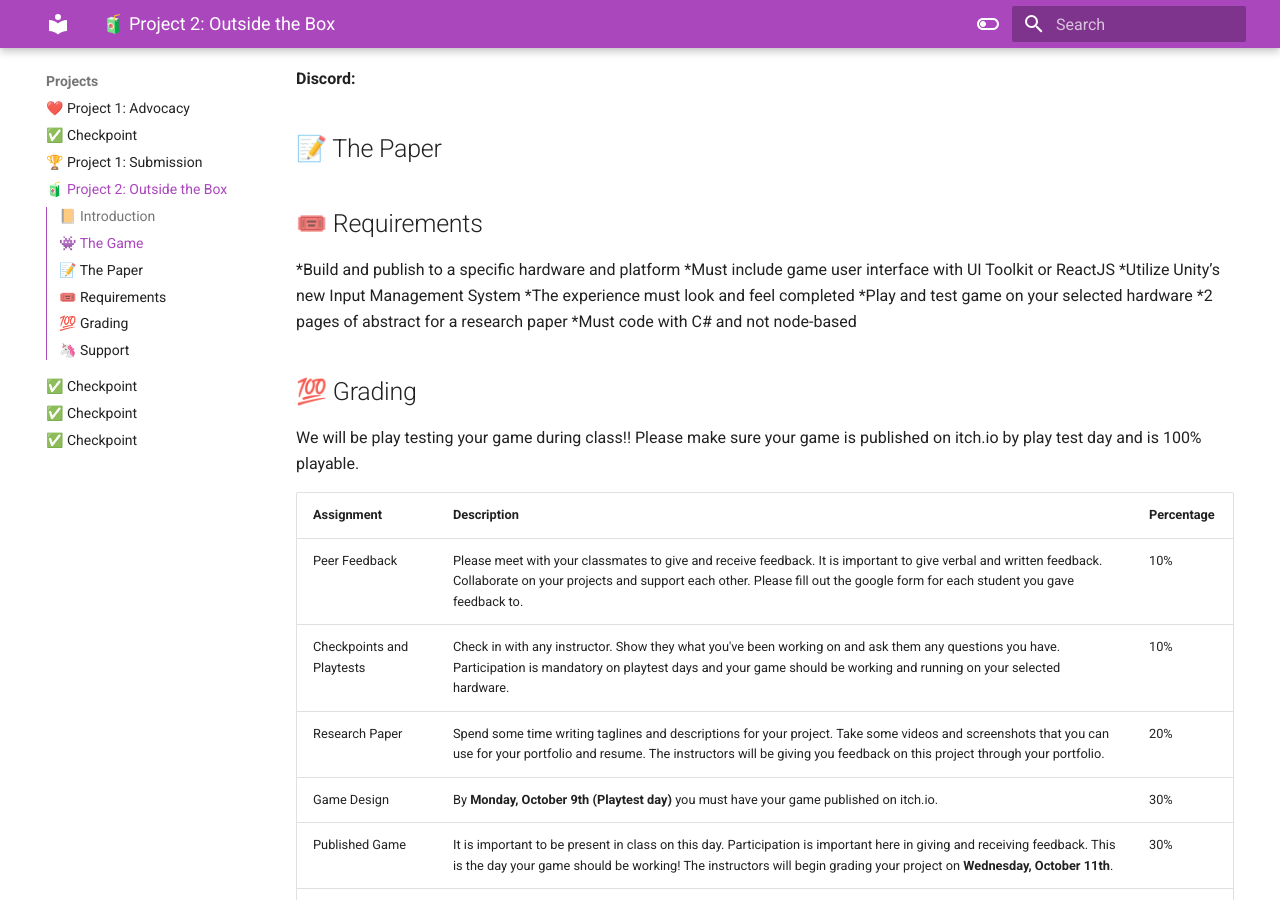
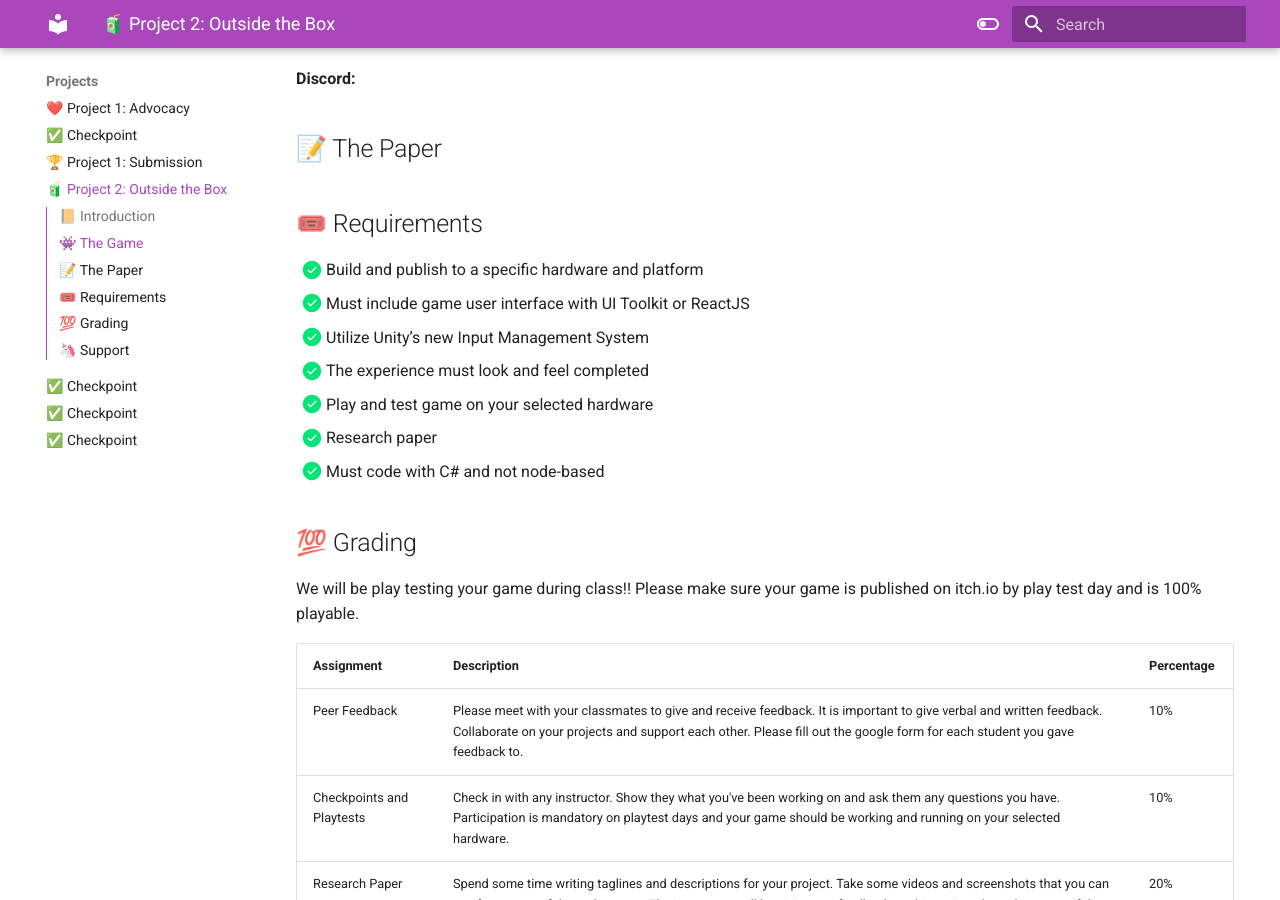
Before and after one commit to usc-ctin583/usc-ctin583.github.io, an MkDocs documentation site: the page built from docs/Projects/project2.md, in a window 1280 px wide and 900 px high, scrolled down 1899 px. Built offline with MkDocs 1.6.1 and Material for MkDocs 9.7.7, drawn with Linux system fonts in a browser that asks for light colours.

```diff
--- a/docs/Projects/project2.md
+++ b/docs/Projects/project2.md
@@ -51,13 +51,13 @@ Build to an Arduino
 ## 📝 The Paper
 
 ## 🎟️ Requirements
-*Build and publish to a specific hardware and platform
-*Must include game user interface with UI Toolkit or ReactJS
-*Utilize Unity’s new Input Management System
-*The experience must look and feel completed
-*Play and test game on your selected hardware
-*2 pages of abstract for a research paper
-*Must code with C# and not node-based
+- [x] Build and publish to a specific hardware and platform
+- [x] Must include game user interface with UI Toolkit or ReactJS
+- [x] Utilize Unity’s new Input Management System
+- [x] The experience must look and feel completed
+- [x] Play and test game on your selected hardware
+- [x] Research paper
+- [x] Must code with C# and not node-based
 
 ## 💯 Grading
 We will be play testing your game during class!! Please make sure your game is published on itch.io by play test day and is 100% playable.
```
Also changed, not shown: docs/index.md (+4 -4 lines).
